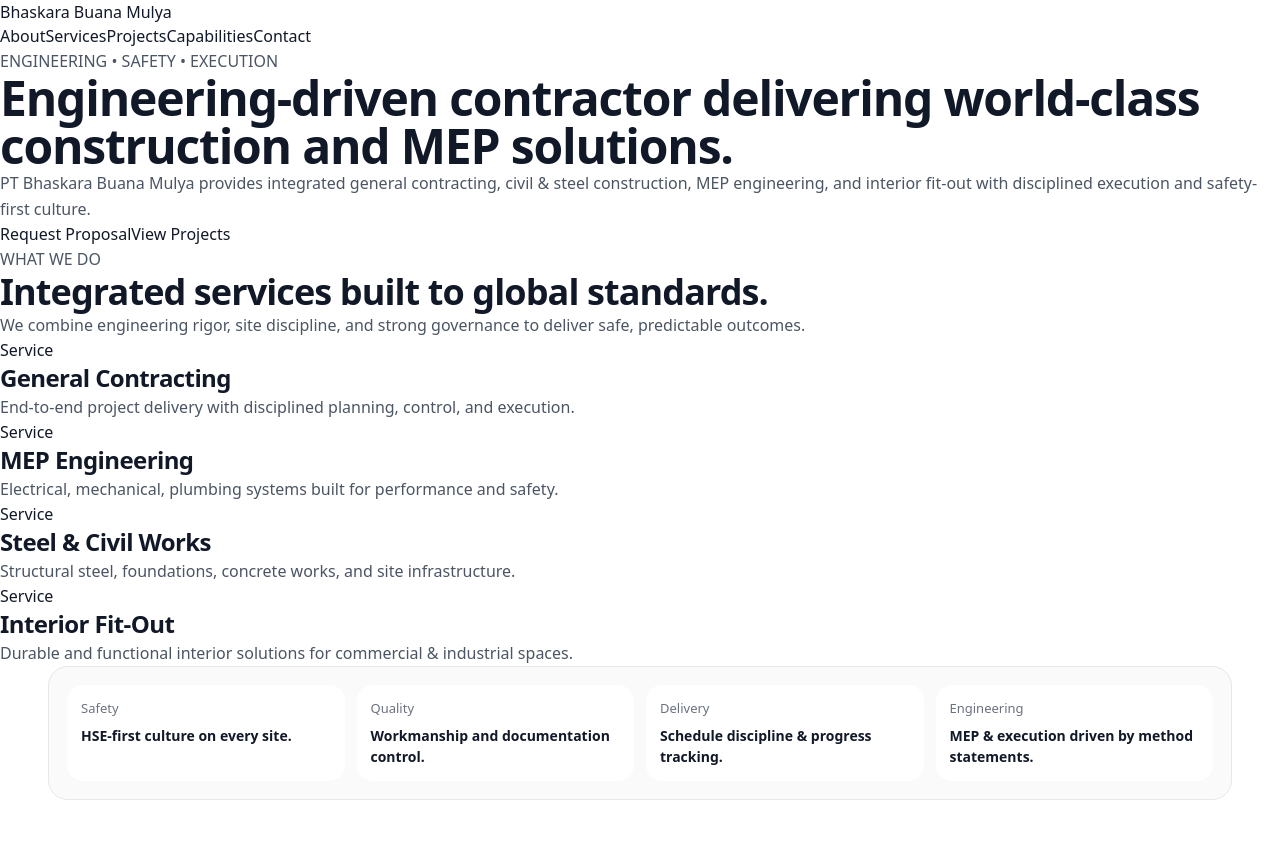
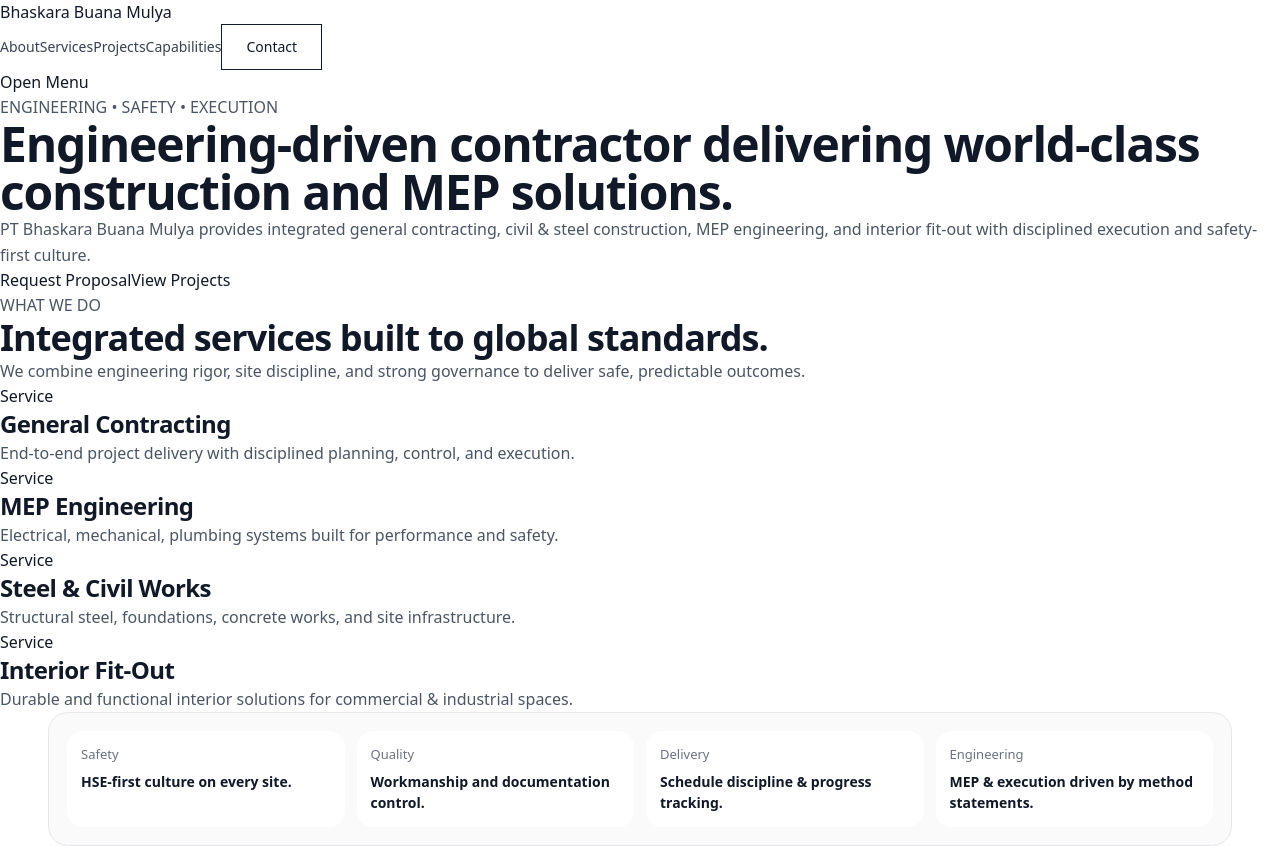
Before and after one commit to herlan-syihabudin/Bhaskara, a Next.js app: page / in a window 1280 px wide. Shown: the top 846 px of the page. Built offline with nearby package versions, Linux system fonts and the light colour scheme.

Commit message:
Update Header.tsx

```diff
--- a/components/site/Header.tsx
+++ b/components/site/Header.tsx
@@ -1,34 +1,95 @@
+"use client";
+
+import { useState } from "react";
+
 export default function Header() {
+  const [open, setOpen] = useState(false);
+
   return (
-    <header className="sticky top-0 z-50 bg-white border-b border-gray-200">
+    <header className="sticky top-0 z-50 bg-white/90 backdrop-blur border-b border-gray-200">
       <div className="max-w-7xl mx-auto h-[72px] px-6 flex items-center justify-between">
         {/* Brand */}
-        <a href="/" className="text-lg font-bold text-gray-900">
+        <a
+          href="/"
+          className="text-lg font-bold tracking-tight text-gray-900"
+        >
           Bhaskara Buana Mulya
         </a>
 
-        {/* Navigation */}
+        {/* Desktop Navigation */}
         <nav className="hidden md:flex items-center gap-8 text-sm">
-          <a href="/about" className="text-gray-700 hover:text-gray-900">
+          <a href="/about" className="nav-link">
             About
           </a>
-          <a href="/services" className="text-gray-700 hover:text-gray-900">
+          <a href="/services" className="nav-link">
             Services
           </a>
-          <a href="/projects" className="text-gray-700 hover:text-gray-900">
+          <a href="/projects" className="nav-link">
             Projects
           </a>
-          <a href="/capabilities" className="text-gray-700 hover:text-gray-900">
+          <a href="/capabilities" className="nav-link">
             Capabilities
           </a>
-          <a
-            href="/contact"
-            className="ml-2 px-4 py-2 border border-gray-900 text-gray-900 hover:bg-gray-900 hover:text-white transition"
-          >
+
+          <a href="/contact" className="btn-outline ml-2">
             Contact
           </a>
         </nav>
+
+        {/* Mobile Button */}
+        <button
+          className="md:hidden inline-flex items-center justify-center w-10 h-10 border border-gray-300"
+          onClick={() => setOpen(!open)}
+          aria-label="Toggle menu"
+        >
+          <span className="sr-only">Open Menu</span>
+          <div className="space-y-1.5">
+            <span className="block w-5 h-px bg-gray-900" />
+            <span className="block w-5 h-px bg-gray-900" />
+            <span className="block w-5 h-px bg-gray-900" />
+          </div>
+        </button>
       </div>
+
+      {/* Mobile Menu */}
+      {open && (
+        <div className="md:hidden border-t border-gray-200 bg-white">
+          <nav className="flex flex-col px-6 py-4 gap-4 text-sm">
+            <a href="/about" className="nav-link" onClick={() => setOpen(false)}>
+              About
+            </a>
+            <a
+              href="/services"
+              className="nav-link"
+              onClick={() => setOpen(false)}
+            >
+              Services
+            </a>
+            <a
+              href="/projects"
+              className="nav-link"
+              onClick={() => setOpen(false)}
+            >
+              Projects
+            </a>
+            <a
+              href="/capabilities"
+              className="nav-link"
+              onClick={() => setOpen(false)}
+            >
+              Capabilities
+            </a>
+
+            <a
+              href="/contact"
+              className="btn-primary mt-2"
+              onClick={() => setOpen(false)}
+            >
+              Contact
+            </a>
+          </nav>
+        </div>
+      )}
     </header>
   );
 }
```
